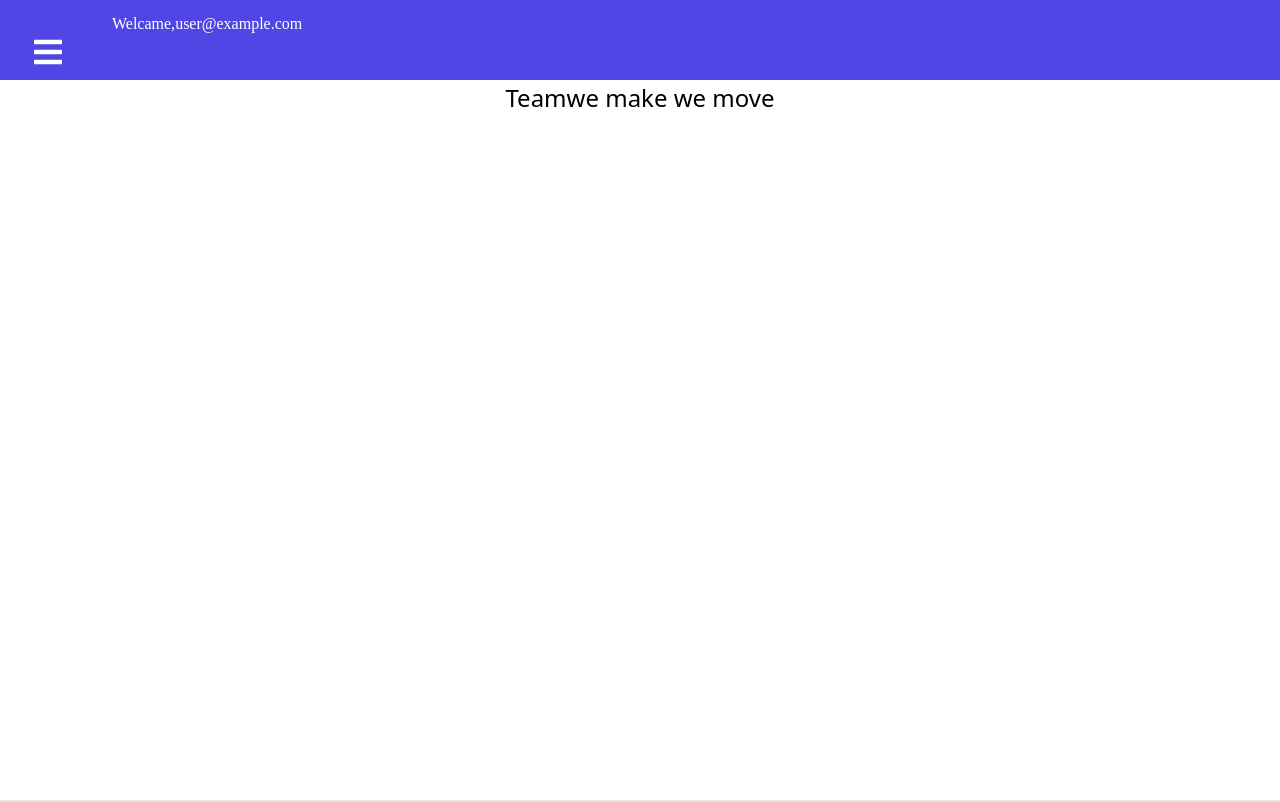
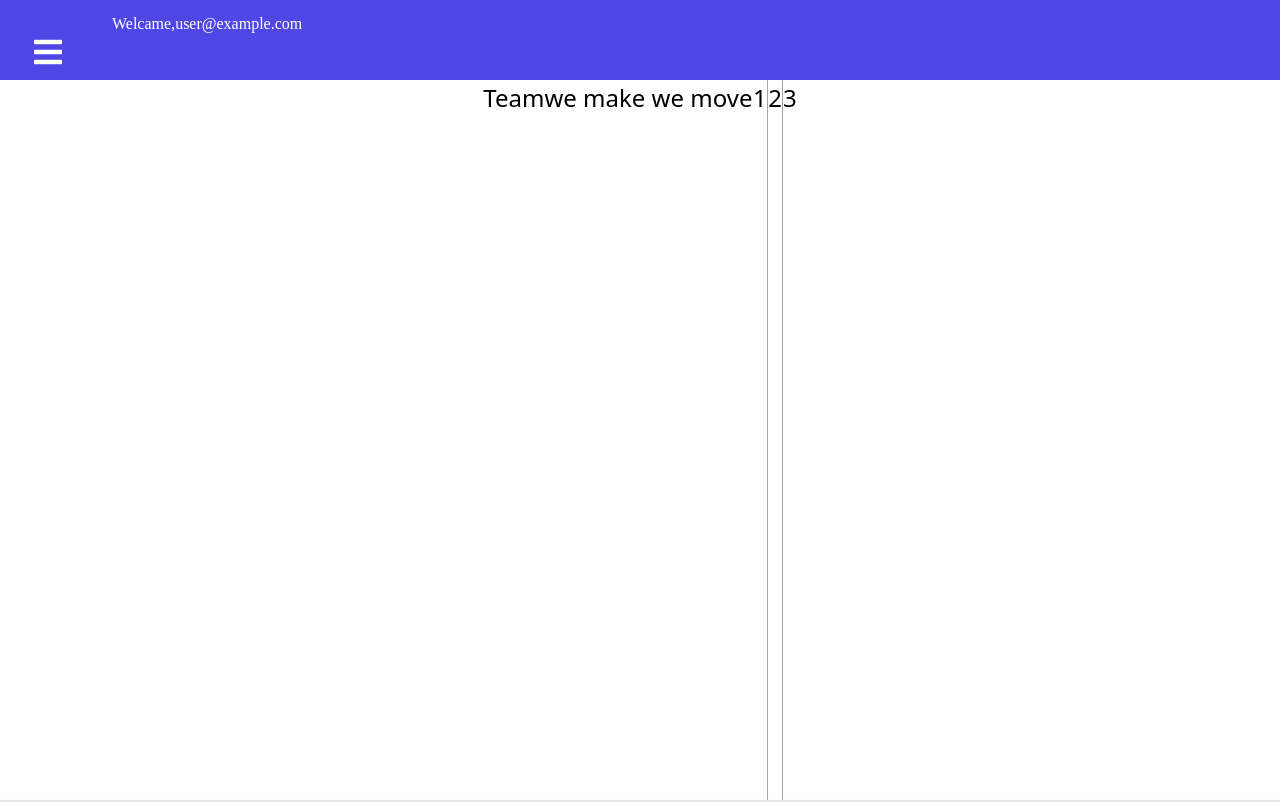
Before and after one commit to nyirurugoomar/Data-Secure, a React (Create React App) app: page /team in a window 1280 px wide. Shown: the top 802 px of the page. Built offline with nearby package versions, Linux system fonts and the light colour scheme; no server answers; sample sign-in values are in the browser's storage.

Commit message:
dashboard hidding contact us class

```diff
--- a/src/page/Dashboard.jsx
+++ b/src/page/Dashboard.jsx
@@ -85,7 +85,7 @@ const Dashboard = () => {
                       <p className='text-gray-600 text-xl'>Lorem ipsum dolor sit amet consectetur adipisicing elit. Excepturi provident iure placeat blanditiis ea sint earum hic iste quibusdam exercitationem.</p>
                   </div>
                   <div className='bg-slate-100 pl-8 py-4'>
-                      <p className='flex items-center text-indigo-600'>Contact Us <ArrowSmRightIcon className='w-5 ml-2' /></p>
+                      {/* <p className='flex items-center text-indigo-600'>Contact Us <ArrowSmRightIcon className='w-5 ml-2' /></p> */}
                   </div>
               </div>
               <div className='bg-white rounded-xl shadow-2xl'>
@@ -95,7 +95,7 @@ const Dashboard = () => {
                       <p className='text-gray-600 text-xl'>Lorem ipsum dolor sit amet consectetur adipisicing elit. Excepturi provident iure placeat blanditiis ea sint earum hic iste quibusdam exercitationem.</p>
                   </div>
                   <div className='bg-slate-100 pl-8 py-4'>
-                      <p className='flex items-center text-indigo-600'>Contact Us <ArrowSmRightIcon className='w-5 ml-2' /></p>
+
                   </div>
               </div>
               <div className='bg-white rounded-xl shadow-2xl'>
@@ -105,7 +105,7 @@ const Dashboard = () => {
                       <p className='text-gray-600 text-xl'>Lorem ipsum dolor sit amet consectetur adipisicing elit. Excepturi provident iure placeat blanditiis ea sint earum hic iste quibusdam exercitationem.</p>
                   </div>
                   <div className='bg-slate-100 pl-8 py-4'>
-                      <p className='flex items-center text-indigo-600'>Contact Us <ArrowSmRightIcon className='w-5 ml-2' /></p>
+                      {/* <p className='flex items-center text-indigo-600'>Contact Us <ArrowSmRightIcon className='w-5 ml-2' /></p> */}
                   </div>
               </div>
           </div>
--- a/src/page/Team.jsx
+++ b/src/page/Team.jsx
@@ -5,10 +5,15 @@ import Sidebar from "../components/Sidebar"
 const Team = () => {
     return (
 <>
-<Sidebar/>
+ <Sidebar/>
     <div className='Team'>
        <h1>Team</h1>
-       <p>we make we move</p>
+        <p>we make we move</p>
+        <div class="grid grid-cols-3 divide-x divide-gray-400">
+        <div class="text-center">1</div>
+        <div class="text-center">2</div>
+        <div class="text-center">3</div>
+        </div>
     </div>
 
  </>
```
Also changed, not shown: 1 other file (tests, documents, lock files or other folders).
